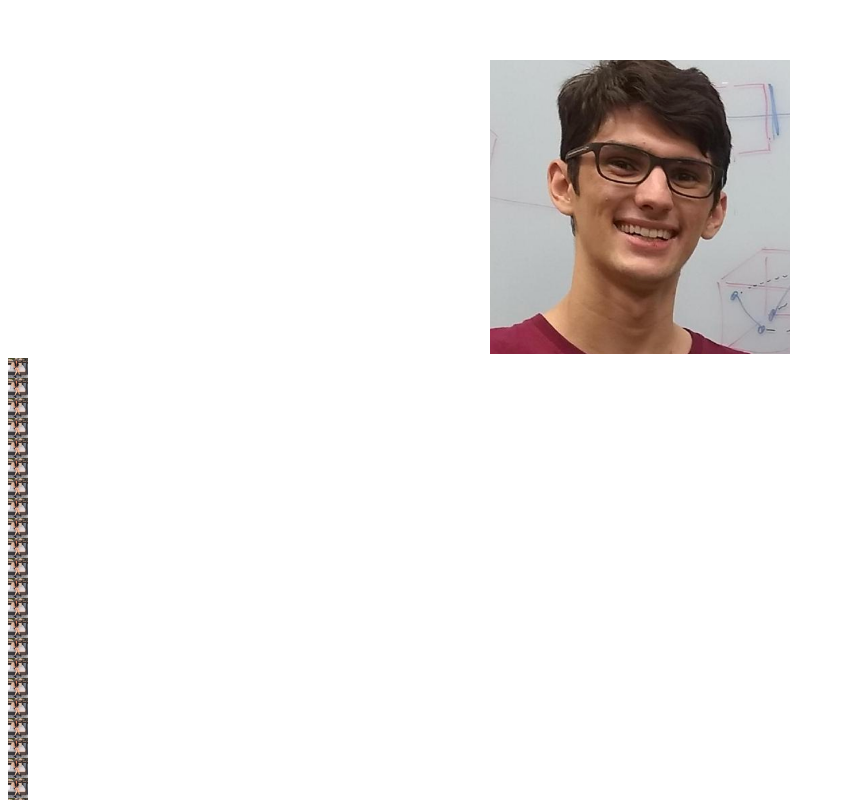
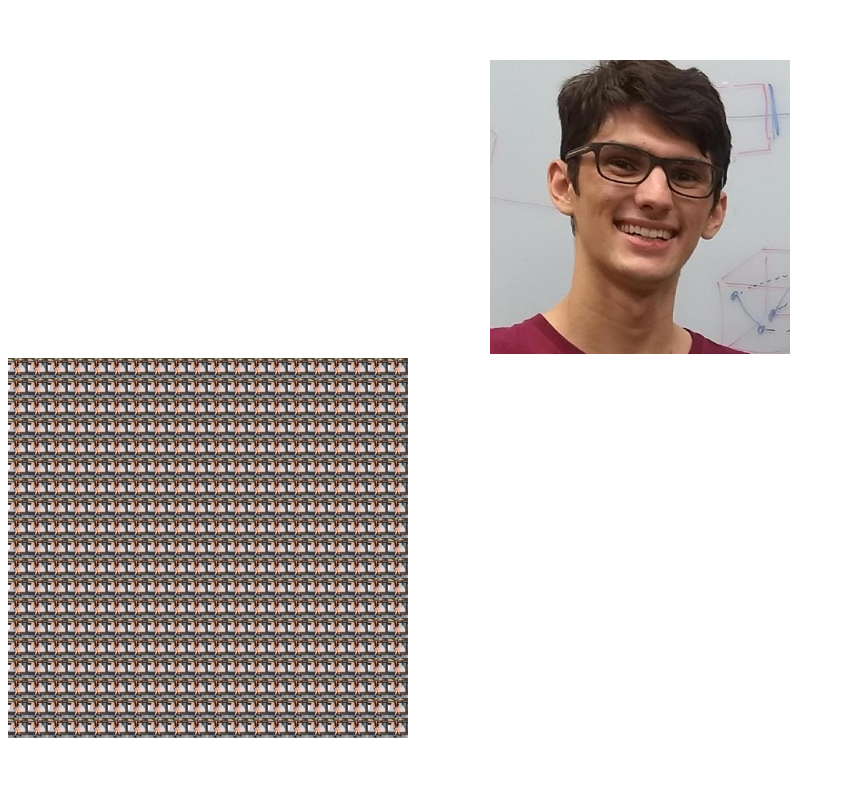
Before and after one commit to IvanIsCoding/Quantomoku, a Vue app in the folder client/: page / in a window 1280 px wide. Shown: the top 800 px of the page, without its empty margins (0-845 px from the left). Built offline with nearby package versions, Linux system fonts and the light colour scheme.

Commit message:
updated Board

```diff
--- a/client/src/components/Board.vue
+++ b/client/src/components/Board.vue
@@ -1,10 +1,10 @@
 <template>
   <!-- <div class="hello">Our cool QuantumOku</div> -->
-  <div>
-    <div v-for="line in cells" :key="line[0]">
-      <span v-for="cell in line" :key="cell">
+  <div class="main">
+    <div v-for="line in cells" :key="line[0]" class="boardRow">
+      <div v-for="cell in line" :key="cell" class="boardCell">
         <Cell />
-      </span>
+      </div>
     </div>
   </div>
 </template>
@@ -41,3 +41,11 @@
   }
 };
 </script>
+
+<style>
+
+.boardRow {
+  display: flex;
+}
+
+</style>
--- a/client/src/components/Cell.vue
+++ b/client/src/components/Cell.vue
@@ -1,7 +1,7 @@
 <template>
-  <span>
+  <div class="board-cell">
     <img src="../assets/cell.png" width="20px" height="20px" />
-  </span>
+  </div>
 </template>
 
 <script>
@@ -14,8 +14,14 @@
 </script>
 
 <style scoped>
+.board-cell{
+  background: red;
+  max-width: 20px;
+  max-height: 20px;
+
+}
 img {
-  text-align: center;
-  display: block;
+  /* text-align: center; */
+  /* display: block; */
 }
 </style>
```
